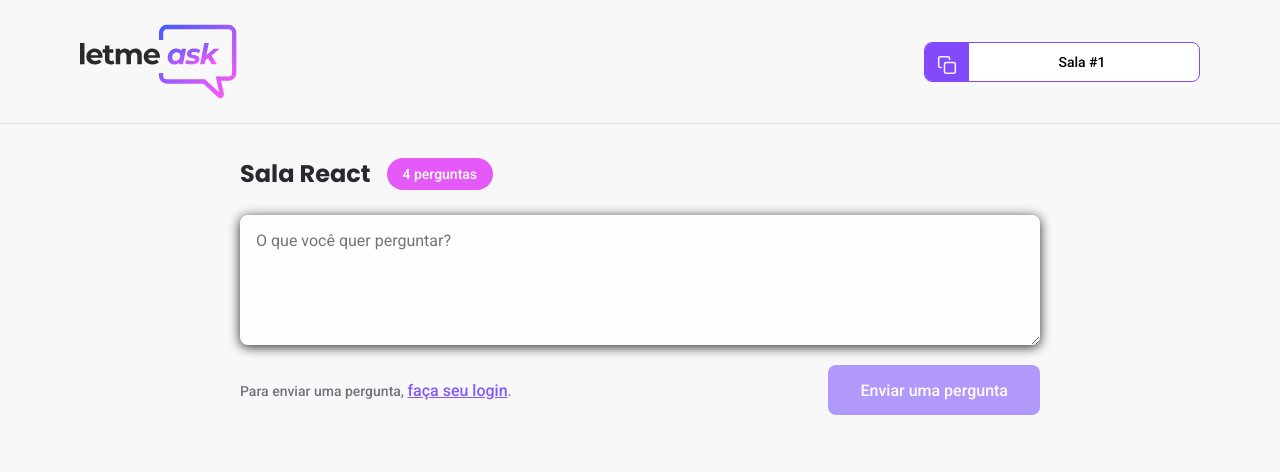
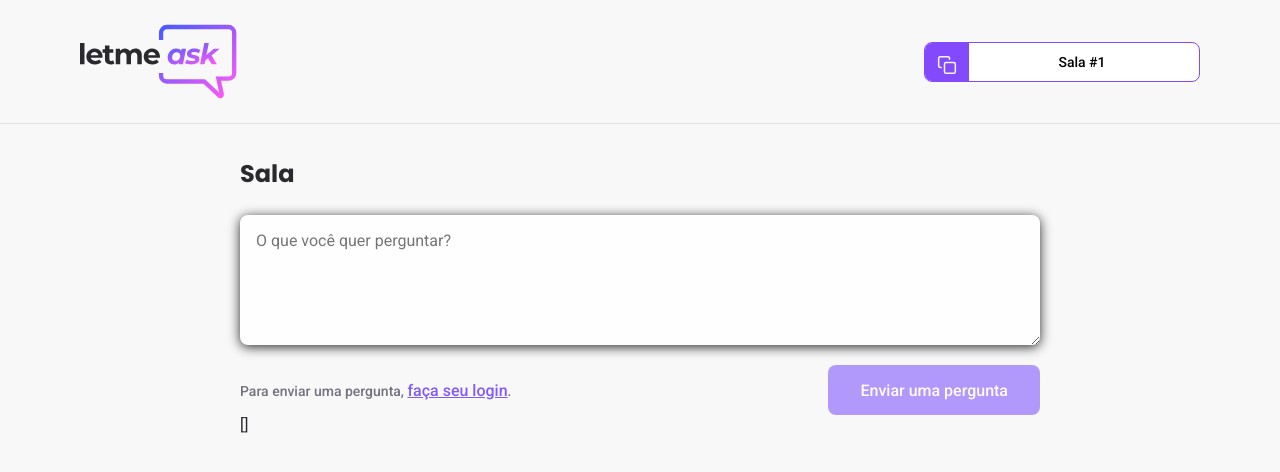
Before and after one commit to DrZanuff/GameDev-Coop, a React (Create React App) app: page /rooms/1 in a window 1280 px wide. Shown: the top 472 px of the page. Built offline with nearby package versions, Linux system fonts and the light colour scheme; no server answers; the database is empty.

Commit message:
Aula 3 Part 2

```diff
--- a/src/pages/Room.tsx
+++ b/src/pages/Room.tsx
@@ -15,8 +15,19 @@ type FirebaseQuestions = Record<string,{
     }
     content : string;
     isAnswered : boolean;
-    isHighLighted : boolean
+    isHighlighted : boolean
 }>
+
+type Question = {
+    id : string;
+    author : {
+        name: string;
+        avatar: string;
+    }
+    content : string;
+    isAnswered : boolean;
+    isHighlighted : boolean
+}
 
 type RoomParams = {
     id : string;
@@ -28,12 +39,58 @@ export function Room(){
     const roomId = params.id;
 
     const [ newQuestion , setNewQuestion] = useState('');
-    //const [ questions , setQuestions ] = useState([]);
+    const [ questions , setQuestions ] = useState<Question[]>([]);
+    const [ title , setTitle ] = useState('');
+    //const [ refresh , setRefresh ] = useState(false);
 
+/*      useEffect(() => {
+        const interval = setInterval(() => {
+            console.log('This will run every second!');
+            console.log(refresh + String(new Date() ) );
+            console.log(new Date() );
+            setRefresh(!refresh);
+        }, 10000);
+        return () => {
+            clearInterval(interval)
+        };
+      }, [refresh]);
+
+    //Carrega toda vez que uma nova pergunta é adicionada
     useEffect( () => {
         const roomRef = database.ref(`rooms/${roomId}`);
 
-        roomRef.once('value' , room =>{
+        roomRef.on('child_added' , (snapshot, prevChildKey) =>{
+            const databaseRoom = snapshot.val()
+            const firebaseQuestions : FirebaseQuestions = databaseRoom.questions ?? {};
+
+            const parsedQuestions = Object.entries(firebaseQuestions).map( ([key , value]) =>{
+                return {
+                    id: key,
+                    content: value.content,
+                    author: value.author,
+                    isHighlighted : value.isHighlighted,
+                    isAnswered : value.isAnswered,
+                }
+            })
+
+
+            //console.log(roomId in snapshot.val())
+            if (typeof snapshot.val() == 'object' ){
+                console.log(Object.keys( snapshot.val() ) )
+                console.log(roomId)
+                //console.log(Object.keys( snapshot.val() ) )
+            }
+            //console.log(parsedQuestions)
+            setTitle(databaseRoom.title)
+            setQuestions(parsedQuestions);
+        })
+    } , [roomId, refresh]) */
+
+    //Carrega pela primeira vez quando entra na sala todas as perguntas
+      useEffect( () => {
+        const roomRef = database.ref(`rooms/${roomId}`);
+        console.log("First Load")
+        roomRef.on('value' , room =>{
             const databaseRoom = room.val()
             const firebaseQuestions : FirebaseQuestions = databaseRoom.questions ?? {};
 
@@ -42,14 +99,17 @@ export function Room(){
                     id: key,
                     content: value.content,
                     author: value.author,
-                    isHighlighted : value.isHighLighted,
+                    isHighlighted : value.isHighlighted,
                     isAnswered : value.isAnswered,
                 }
             })
 
-            console.log(parsedQuestions)
+            setTitle(databaseRoom.title)
+            setQuestions(parsedQuestions);
         })
     } , [roomId])
+
+
 
     async function handleSendQuestion(event : FormEvent) {
         event.preventDefault();
@@ -89,8 +149,8 @@ export function Room(){
 
             <main>
                 <div className='room-title'>
-                    <h1>Sala React</h1>
-                    <span>4 perguntas</span>
+                    <h1>Sala {title}</h1>
+                    { questions.length > 0 && <span>{questions.length} pergunta(s)</span> }
                 </div>
 
                 <form onSubmit={handleSendQuestion}>
@@ -116,6 +176,8 @@ export function Room(){
                     </div>
 
                 </form>
+
+                {JSON.stringify(questions)}
             </main>
 
         </div>
```
